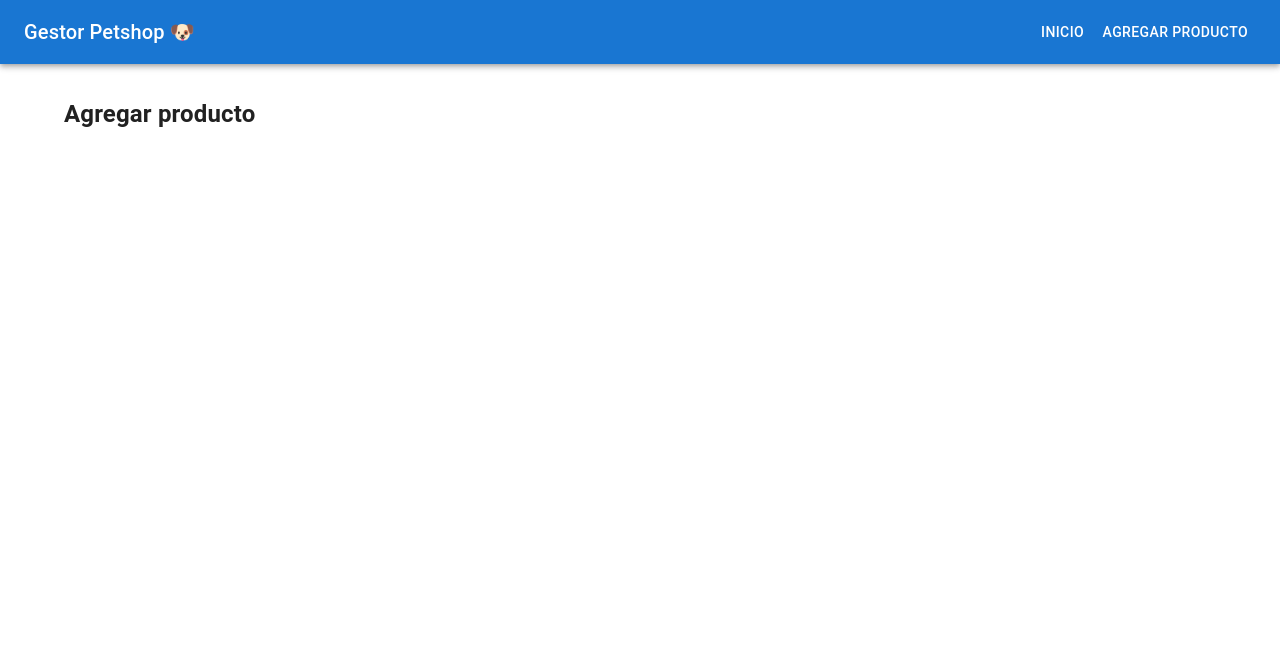
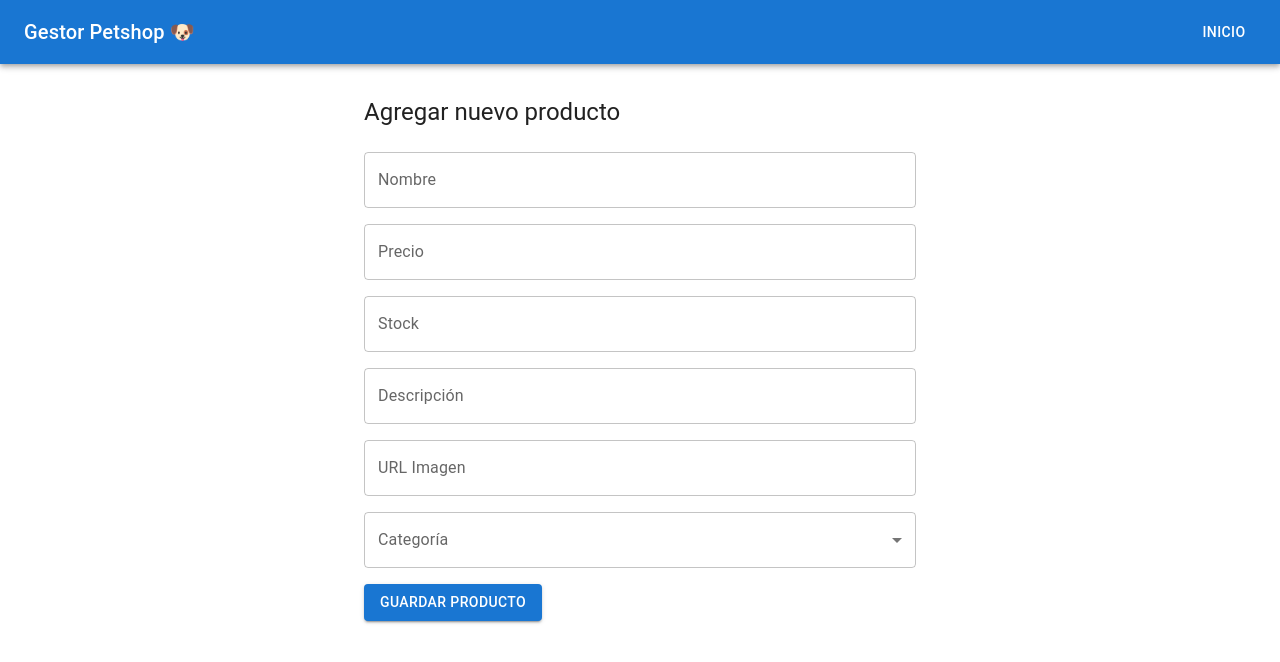
Before and after one commit to YESS-BAIT-LEJEM/front-akademi-YessicaReynoso, a React (Vite) app: page /add-product in a window 1280 px wide. Shown: the top 662 px of the page. Built offline with nearby package versions, Linux system fonts and the light colour scheme.

Commit message:
Delete de agregar producto del Navbar, cambios de db.json para probar filtros de categorías

```diff
--- a/db.json
+++ b/db.json
@@ -2,165 +2,156 @@
   "products": [
     {
       "id": "1",
-      "name": "Perass",
-      "category": "categoría",
-      "price": "8000",
-      "stock": "10",
-      "description": "Manzanas verdes",
+      "name": "Dog Chow Adultos",
+      "category": "alimento",
+      "price": 1512,
+      "stock": 24,
+      "description": "Alimento balanceado para perros adultos, rico en proteínas.",
       "image_url": "https://picsum.photos/seed/1/200"
     },
     {
       "id": "2",
-      "name": "Producto 2",
-      "category": "categoría",
-      "price": 1200,
-      "stock": 12,
-      "description": "Descripción del producto número 2.",
+      "name": "Whiskas Gatos",
+      "category": "alimento",
+      "price": 4497,
+      "stock": 25,
+      "description": "Alimento seco para gatos adultos, sabor carne.",
       "image_url": "https://picsum.photos/seed/2/200"
     },
     {
+      "id": "3",
+      "name": "Royal Canin Mini",
+      "category": "alimento",
+      "price": 9477,
+      "stock": 10,
+      "description": "Alimento premium para perros de raza pequeña.",
+      "image_url": "https://picsum.photos/seed/3/200"
+    },
+    {
       "id": "4",
-      "name": "Producto 4",
-      "category": "categoría",
-      "price": 1400,
-      "stock": 14,
-      "description": "Descripción del producto número 4.",
+      "name": "Eukanuba Cachorros",
+      "category": "alimento",
+      "price": 5089,
+      "stock": 18,
+      "description": "Nutrición especializada para cachorros.",
       "image_url": "https://picsum.photos/seed/4/200"
     },
     {
       "id": "5",
-      "name": "Producto 5",
-      "category": "categoría",
-      "price": 1500,
-      "stock": 15,
-      "description": "Descripción del producto número 5.",
+      "name": "Correa retráctil",
+      "category": "accesorio",
+      "price": 8160,
+      "stock": 35,
+      "description": "Correa extensible para perros pequeños y medianos.",
       "image_url": "https://picsum.photos/seed/5/200"
     },
     {
+      "id": "6",
+      "name": "Collar con hebilla",
+      "category": "accesorio",
+      "price": 4097,
+      "stock": 12,
+      "description": "Collar ajustable con hebilla metálica.",
+      "image_url": "https://picsum.photos/seed/6/200"
+    },
+    {
       "id": "7",
-      "name": "Producto 7",
-      "category": "categoría",
-      "price": 1700,
-      "stock": 17,
-      "description": "Descripción del producto número 7.",
+      "name": "Bolso transportador",
+      "category": "accesorio",
+      "price": 6916,
+      "stock": 45,
+      "description": "Bolso reforzado para transportar mascotas pequeñas.",
       "image_url": "https://picsum.photos/seed/7/200"
     },
     {
       "id": "8",
-      "name": "Producto 8",
-      "category": "categoría",
-      "price": 1800,
-      "stock": 18,
-      "description": "Descripción del producto número 8.",
+      "name": "Comedero doble",
+      "category": "accesorio",
+      "price": 2504,
+      "stock": 26,
+      "description": "Comedero de acero inoxidable para comida y agua.",
       "image_url": "https://picsum.photos/seed/8/200"
     },
     {
       "id": "9",
-      "name": "Producto 9",
-      "category": "categoría",
-      "price": 1900,
-      "stock": 19,
-      "description": "Descripción del producto número 9.",
+      "name": "Pelota con sonido",
+      "category": "juguete",
+      "price": 2800,
+      "stock": 35,
+      "description": "Pelota de goma que emite sonido al morderse.",
       "image_url": "https://picsum.photos/seed/9/200"
     },
     {
       "id": "10",
-      "name": "Producto 10",
-      "category": "categoría",
-      "price": 2000,
-      "stock": 20,
-      "description": "Descripción del producto número 10.",
+      "name": "Hueso de goma",
+      "category": "juguete",
+      "price": 5909,
+      "stock": 34,
+      "description": "Hueso masticable ideal para perros pequeños.",
       "image_url": "https://picsum.photos/seed/10/200"
     },
     {
       "id": "11",
-      "name": "Producto 11",
-      "category": "categoría",
-      "price": 2100,
-      "stock": 21,
-      "description": "Descripción del producto número 11.",
+      "name": "Ratón de peluche",
+      "category": "juguete",
+      "price": 4185,
+      "stock": 31,
+      "description": "Juguete suave para gatos con sonido.",
       "image_url": "https://picsum.photos/seed/11/200"
     },
     {
       "id": "12",
-      "name": "Producto 12",
-      "category": "categoría",
-      "price": 2200,
-      "stock": 22,
-      "description": "Descripción del producto número 12.",
+      "name": "Cuerda con nudos",
+      "category": "juguete",
+      "price": 7778,
+      "stock": 24,
+      "description": "Cuerda resistente para jugar a tirar.",
       "image_url": "https://picsum.photos/seed/12/200"
     },
     {
       "id": "13",
-      "name": "Producto 13",
-      "category": "categoría",
-      "price": 2300,
-      "stock": 23,
-      "description": "Descripción del producto número 13.",
+      "name": "Shampoo hipoalergénico",
+      "category": "higiene",
+      "price": 7110,
+      "stock": 6,
+      "description": "Shampoo suave ideal para pieles sensibles.",
       "image_url": "https://picsum.photos/seed/13/200"
     },
     {
       "id": "14",
-      "name": "Producto 14",
-      "category": "categoría",
-      "price": 2400,
-      "stock": 24,
-      "description": "Descripción del producto número 14.",
+      "name": "Toallitas húmedas",
+      "category": "higiene",
+      "price": 5662,
+      "stock": 30,
+      "description": "Toallitas desinfectantes para limpieza rápida.",
       "image_url": "https://picsum.photos/seed/14/200"
     },
     {
       "id": "15",
-      "name": "Producto 15",
-      "category": "categoría",
-      "price": 2500,
-      "stock": 25,
-      "description": "Descripción del producto número 15.",
+      "name": "Cepillo doble cara",
+      "category": "higiene",
+      "price": 5808,
+      "stock": 47,
+      "description": "Cepillo con cerdas suaves y duras.",
       "image_url": "https://picsum.photos/seed/15/200"
     },
     {
       "id": "16",
-      "name": "Producto 16",
-      "category": "categoría",
-      "price": 2600,
-      "stock": 26,
-      "description": "Descripción del producto número 16.",
+      "name": "Piedras sanitarias",
+      "category": "higiene",
+      "price": 6049,
+      "stock": 50,
+      "description": "Piedras absorbentes para bandeja de gatos.",
       "image_url": "https://picsum.photos/seed/16/200"
     },
     {
-      "id": "17",
-      "name": "Producto 17",
-      "category": "categoría",
-      "price": 2700,
-      "stock": 27,
-      "description": "Descripción del producto número 17.",
-      "image_url": "https://picsum.photos/seed/17/200"
-    },
-    {
-      "id": "18",
-      "name": "Producto 18",
-      "category": "categoría",
-      "price": 2800,
-      "stock": 28,
-      "description": "Descripción del producto número 18.",
-      "image_url": "https://picsum.photos/seed/18/200"
-    },
-    {
-      "id": "19",
-      "name": "Producto 19",
-      "category": "categoría",
-      "price": 2900,
-      "stock": 29,
-      "description": "Descripción del producto número 19.",
-      "image_url": "https://picsum.photos/seed/19/200"
-    },
-    {
-      "id": "20",
-      "name": "Producto 20",
-      "category": "categoría",
-      "price": 3000,
-      "stock": 30,
-      "description": "Descripción del producto número 20.",
-      "image_url": "https://picsum.photos/seed/20/200"
+      "id": "e941",
+      "name": "Tazón para agua",
+      "price": 2000,
+      "stock": 10,
+      "description": "Super tazón para tu mascota, hecho con materiales sustentables",
+      "image_url": "https://picsum.photos/seed/14/200",
+      "category": "accesorio"
     }
   ]
 }
--- a/src/App.jsx
+++ b/src/App.jsx
@@ -1,4 +1,4 @@
-import { Routes, Route, BrowserRouter } from 'react-router-dom';
+import { Routes, Route, Navigate } from 'react-router-dom';
 import Home from './pages/Home';
 import AddProduct from './pages/AddProduct';
 import ProductDetail from './pages/ProductDetail';
@@ -7,6 +7,7 @@ import { CssBaseline } from '@mui/material';
 import { Container, Typography, Grid, Pagination, Box } from '@mui/material';
 import Navbar from './components/Navbar';
 import EditProduct from './pages/EditProduct';
+
 
 
 
@@ -19,7 +20,8 @@ function App() {
       <Navbar />
       <Container sx={{ mt: 4 }}>
         <Routes>
-          <Route path="/" element={<Home />} />
+          <Route path="/" element={<Navigate to="/Home" />} />
+          <Route path="/Home" element={<Home />} />
           <Route path="/add-product" element={<AddProduct />} />
           <Route path="/product/:id" element={<ProductDetail />} />
           <Route path="/product/:id/edit" element={<EditProduct />} />
--- a/src/components/Navbar.jsx
+++ b/src/components/Navbar.jsx
@@ -13,9 +13,6 @@ const Navbar = () => {
           <Button color="inherit" component={RouterLink} to="/">
             Inicio
           </Button>
-          <Button color="inherit" component={RouterLink} to="/add-product">
-            Agregar producto
-          </Button>
         </Box>
       </Toolbar>
     </AppBar>
--- a/src/pages/AddProduct.jsx
+++ b/src/pages/AddProduct.jsx
@@ -1,7 +1,129 @@
-import React from 'react';
+import React, { useState } from 'react';
+import axios from 'axios';
+import {
+  Container,
+  TextField,
+  Button,
+  Typography,
+  Box,
+  MenuItem,
+} from '@mui/material';
+import { useNavigate } from 'react-router-dom';
 
 const AddProduct = () => {
-  return <h2>Agregar producto</h2>;
+  const navigate = useNavigate();
+
+  const [formData, setFormData] = useState({
+    name: '',
+    price: '',
+    stock: '',
+    description: '',
+    image_url: '',
+    category: '',
+  });
+
+  const handleChange = (e) => {
+    setFormData({ ...formData, [e.target.name]: e.target.value });
+  };
+
+  const handleSubmit = async (e) => {
+    e.preventDefault();
+
+
+    if (
+      !formData.name ||
+      !formData.price ||
+      !formData.stock ||
+      !formData.description ||
+      !formData.image_url ||
+      !formData.category
+    ) {
+      alert('Todos los campos son obligatorios');
+      return;
+    }
+
+    try {
+      await axios.post('http://localhost:3001/products', {
+        ...formData,
+        price: parseFloat(formData.price),
+        stock: parseInt(formData.stock),
+      });
+      navigate('/');
+    } catch (err) {
+      console.error('Error al agregar producto:', err);
+    }
+  };
+
+  return (
+    <Container maxWidth="sm">
+      <Typography variant="h5" sx={{ my: 3 }}>
+        Agregar nuevo producto
+      </Typography>
+
+      <Box component="form" onSubmit={handleSubmit}>
+        <TextField
+          fullWidth
+          name="name"
+          label="Nombre"
+          value={formData.name}
+          onChange={handleChange}
+          sx={{ mb: 2 }}
+        />
+        <TextField
+          fullWidth
+          name="price"
+          label="Precio"
+          type="number"
+          value={formData.price}
+          onChange={handleChange}
+          sx={{ mb: 2 }}
+        />
+        <TextField
+          fullWidth
+          name="stock"
+          label="Stock"
+          type="number"
+          value={formData.stock}
+          onChange={handleChange}
+          sx={{ mb: 2 }}
+        />
+        <TextField
+          fullWidth
+          name="description"
+          label="Descripción"
+          value={formData.description}
+          onChange={handleChange}
+          sx={{ mb: 2 }}
+        />
+        <TextField
+          fullWidth
+          name="image_url"
+          label="URL Imagen"
+          value={formData.image_url}
+          onChange={handleChange}
+          sx={{ mb: 2 }}
+        />
+        <TextField
+          fullWidth
+          name="category"
+          label="Categoría"
+          select
+          value={formData.category}
+          onChange={handleChange}
+          sx={{ mb: 2 }}
+        >
+          <MenuItem value="alimento">Alimento</MenuItem>
+          <MenuItem value="accesorio">Accesorio</MenuItem>
+          <MenuItem value="juguete">Juguete</MenuItem>
+          <MenuItem value="higiene">Higiene</MenuItem>
+        </TextField>
+
+        <Button variant="contained" type="submit">
+          Guardar producto
+        </Button>
+      </Box>
+    </Container>
+  );
 };
 
 export default AddProduct;
--- a/src/pages/EditProduct.jsx
+++ b/src/pages/EditProduct.jsx
@@ -2,6 +2,7 @@ import React, { useEffect, useState } from 'react';
 import { useParams, useNavigate } from 'react-router-dom';
 import axios from 'axios';
 import { TextField, Button, Container, Typography, Box } from '@mui/material';
+import ProductCard from '../components/ProductCard';
 
 const EditProduct = () => {
   const { id } = useParams();
--- a/src/pages/Home.jsx
+++ b/src/pages/Home.jsx
@@ -34,7 +34,7 @@ const Home = () => {
 
   const handleSearchChange = (e) => {
     setSearchTerm(e.target.value);
-    setPage(1); // reinicia a la página 1
+    setPage(1);
   };
 
   const handleFilterChange = (e) => {
```
Also changed, not shown: src/components/ProductCard.jsx (+4 -17 lines).
